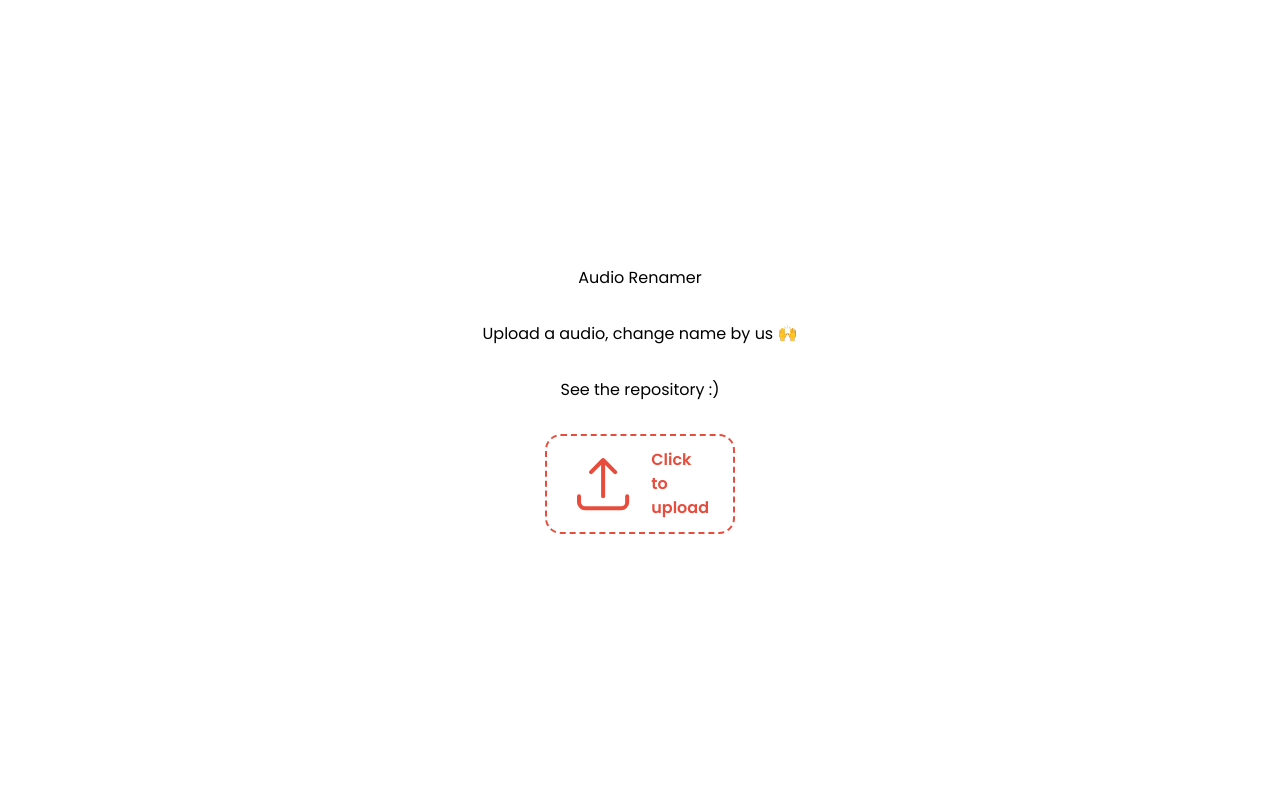
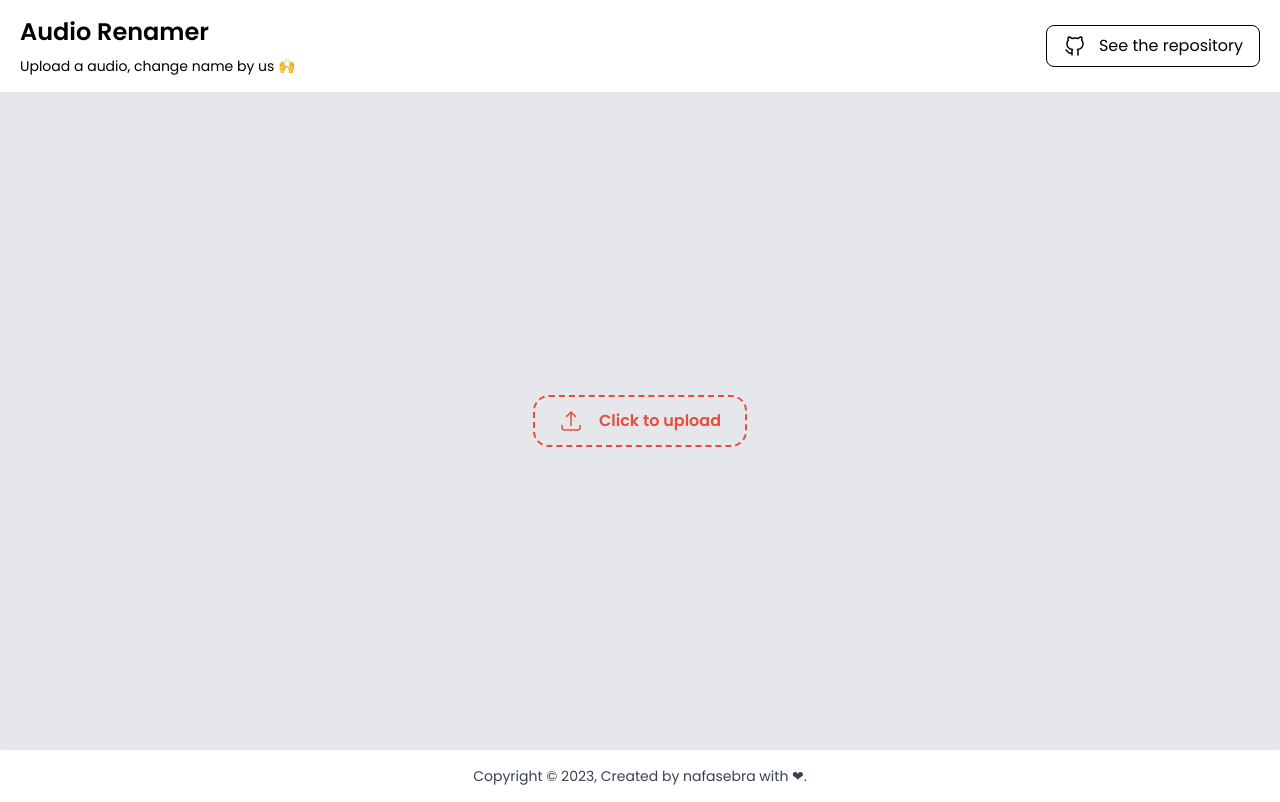
Before and after one commit to nafasebra/audio-renamer, a React (Vite) app: page / in a window 1280 px wide. Built offline with nearby package versions, Linux system fonts and the light colour scheme.

Commit message:
style: change style of homepage

```diff
--- a/src/App.tsx
+++ b/src/App.tsx
@@ -1,21 +1,14 @@
-import Container from '@/components/Container'
 import { AppProvider } from '@/context/AppContext'
+import Navbar from './components/layout/Navbar'
+import Footer from './components/layout/Footer'
+import Main from '@/components/Main'
 
 function App() {
   return (
     <AppProvider>
-      <div className="app_container">
-        <h1>
-          Audio Renamer
-        </h1>
-        <p>
-          Upload a audio, change name by us 🙌
-        </p>
-        <a href='https://github.com/nafasebra/audio-renamer' target="_blank">
-          See the repository :)
-        </a>
-        <Container />
-      </div>
+      <Navbar />
+      <Main />
+      <Footer />
     </AppProvider>
   )
 }
--- a/src/components/Container.tsx
+++ /dev/null
@@ -1,13 +0,0 @@
-import { useContext } from "react";
-import { AppContext } from "@/context/AppContext";
-
-import FileInput from "@/components/FileInput";
-import ReadyToChange from "@/components/ReadyToChange";
-
-function Container() {
-  const { state } = useContext(AppContext);
-
-  return <>{state.fileUploaded ? <ReadyToChange /> : <FileInput />}</>;
-}
-
-export default Container;
--- /dev/null
+++ b/src/components/Main.tsx
@@ -0,0 +1,19 @@
+import { useContext } from "react";
+import { AppContext } from "@/context/AppContext";
+
+import FileInput from "@/components/ui/FileInput";
+import ReadyToChange from "@/components/ReadyToChange";
+
+function Main() {
+  const { state } = useContext(AppContext);
+
+  return (
+    <main className=" bg-gray-200 py-16">
+      <section className="flex flex-col items-center justify-center min-h-[calc(100vh-270px)] w-full max-w-[756px] mx-auto">
+        {state.fileUploaded ? <ReadyToChange /> : <FileInput />}
+      </section>
+    </main>
+  );
+}
+
+export default Main;
--- a/src/components/ReadyToChange.tsx
+++ b/src/components/ReadyToChange.tsx
@@ -1,7 +1,7 @@
 import { useContext } from 'react'
 import { AppContext, useAppContext } from '@/context/AppContext';
 
-import MusicBox from './MusicBox'
+import MusicBox from './ui/MusicBox'
 import { handleRenameFile } from '@/utils';
 
 function ReadyToChange() {
--- /dev/null
+++ b/src/components/layout/Footer.tsx
@@ -0,0 +1,11 @@
+function Footer() {
+  return (
+    <footer className='bg-white py-4 shadow-sm shadow-gray-300'>
+      <p className='text-sm text-center text-gray-700'>
+        Copyright &copy; {new Date().getFullYear()}, Created by nafasebra with ❤.
+      </p>
+    </footer>
+  )
+}
+
+export default Footer
--- /dev/null
+++ b/src/components/layout/Navbar.tsx
@@ -0,0 +1,21 @@
+import React from "react";
+
+function Navbar() {
+  return (
+    <nav className="flex items-center justify-between bg-white px-5 py-4 shadow-sm shadow-gray-300">
+      <div className="space-y-2">
+        <h1 className="font-bold text-2xl">Audio Renamer</h1>
+        <p className="text-sm">Upload a audio, change name by us 🙌</p>
+      </div>
+      <a href="https://github.com/nafasebra/audio-renamer" className="py-2 px-4 flex items-center gap-3 border border-black rounded-lg hover:bg-black hover:text-white transition-colors" target="_blank">
+        <svg xmlns="http://www.w3.org/2000/svg" className="w-6 h-6" viewBox="0 0 24 24" strokeWidth="1.5" stroke="currentColor" fill="none" strokeLinecap="round" strokeLinejoin="round">
+          <path stroke="none" d="M0 0h24v24H0z" fill="none"/>
+          <path d="M9 19c-4.3 1.4 -4.3 -2.5 -6 -3m12 5v-3.5c0 -1 .1 -1.4 -.5 -2c2.8 -.3 5.5 -1.4 5.5 -6a4.6 4.6 0 0 0 -1.3 -3.2a4.2 4.2 0 0 0 -.1 -3.2s-1.1 -.3 -3.5 1.3a12.3 12.3 0 0 0 -6.2 0c-2.4 -1.6 -3.5 -1.3 -3.5 -1.3a4.2 4.2 0 0 0 -.1 3.2a4.6 4.6 0 0 0 -1.3 3.2c0 4.6 2.7 5.7 5.5 6c-.6 .6 -.6 1.2 -.5 2v3.5" />
+        </svg>
+        See the repository
+      </a>
+    </nav>
+  );
+}
+
+export default Navbar;
--- a/src/components/FileInput.tsx
+++ b/src/components/ui/FileInput.tsx
@@ -29,6 +29,7 @@
         <svg
           xmlns="http://www.w3.org/2000/svg"
           fill="none"
+          className="w-6 h-6"
           viewBox="0 0 24 24"
           strokeWidth={1.5}
           stroke="currentColor"
--- a/src/main.scss
+++ b/src/main.scss
@@ -17,8 +17,6 @@
     padding: 0;
     display: flex;
     flex-direction: column;
-    justify-content: center;
-    align-items: center;
     min-height: 100vh;
   }
 }
```
Also changed, not shown: src/components/ui/MusicBox.tsx (renamed from src/components/MusicBox.tsx).
